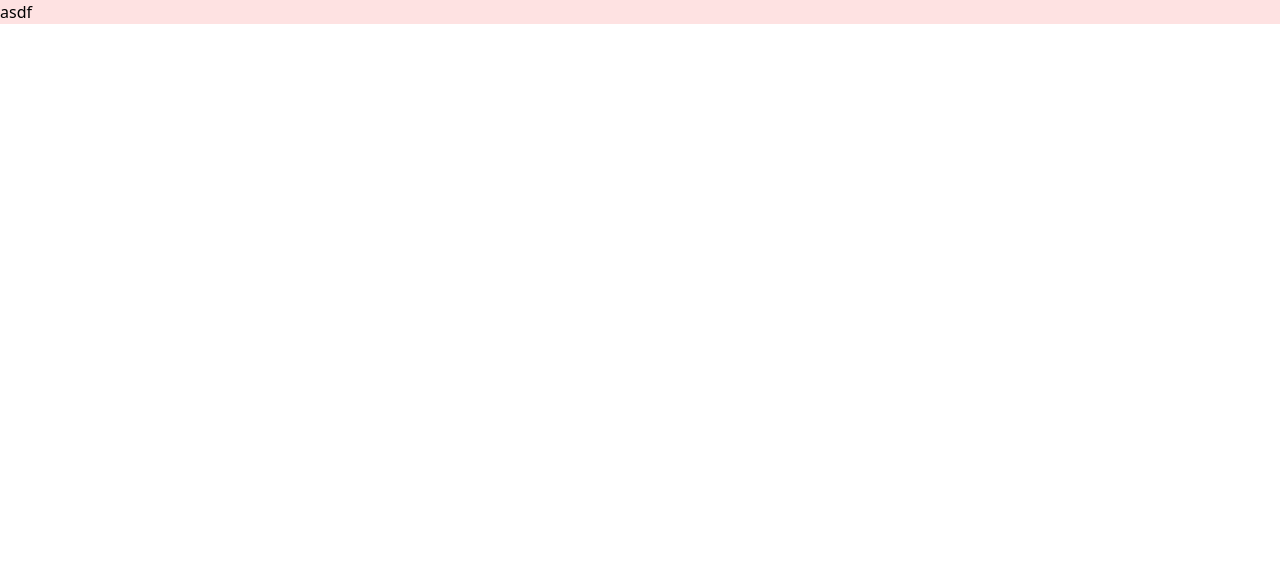
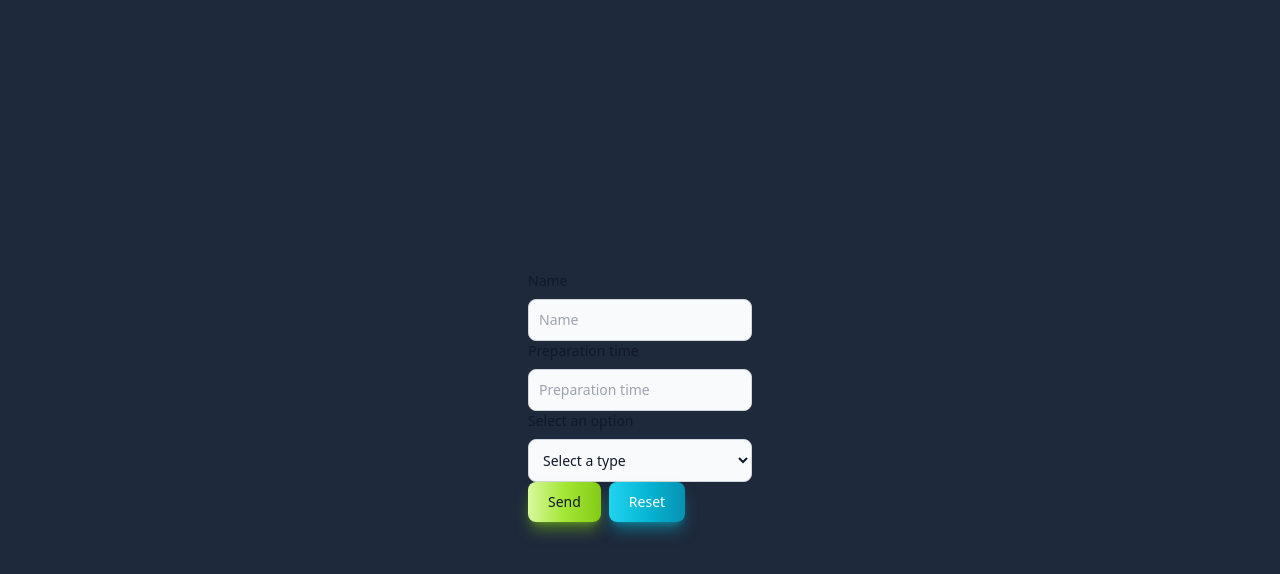
Before and after one commit to WojciechChuchro/Dishes, a React (Vite) app: page / in a window 1280 px wide. Shown: the top 574 px of the page. Built offline with nearby package versions, Linux system fonts and the light colour scheme.

Commit message:
Create simple form.

```diff
--- a/package.json
+++ b/package.json
@@ -11,7 +11,8 @@
   },
   "dependencies": {
     "react": "^18.2.0",
-    "react-dom": "^18.2.0"
+    "react-dom": "^18.2.0",
+    "type-plus": "^6.8.1"
   },
   "devDependencies": {
     "@types/react": "^18.0.28",
--- a/src/App.tsx
+++ b/src/App.tsx
@@ -1,9 +1,185 @@
 import { useState } from "react"
 
+interface fromZeroToTen {
+  spiciness_scale: 0 | 1 | 2 | 3 | 4 | 5 | 6 | 7 | 8 | 9 | 10
+}
+interface data extends fromZeroToTen {
+  name: string
+  preperation_time: string
+  type: string
+  number_of_slices: number
+  diameter: number
+  slices_of_bread: string
+}
+
 function App() {
+  const [data, setData] = useState<data>({
+    name: "",
+    preperation_time: "",
+    type: "",
+    number_of_slices: 0,
+    diameter: 0,
+    spiciness_scale: 0,
+    slices_of_bread: "",
+  })
+
+  const handleSubmit = (event: React.ChangeEvent<HTMLInputElement>) => {
+    event.preventDefault()
+  }
+  function handleSelectChange(event: React.ChangeEvent<HTMLSelectElement>) {
+    setData((prevData) => ({
+      ...prevData,
+      type: event.target.value,
+    }))
+  }
+
   return (
     <>
-      <div className="bg-red-100">asdf</div>
+      <form
+        onSubmit={() => handleSubmit}
+        className="flex flex-col items-center justify-center bg-slate-800 w-screen h-screen"
+      >
+        <div className="">
+          <div>
+            <label
+              htmlFor="name"
+              className="block mb-2 text-sm font-medium text-gray-900 dark:text-white"
+            >
+              Name
+            </label>
+            <input
+              type="text"
+              id="name"
+              className="bg-gray-50 border border-gray-300 text-gray-900 text-sm rounded-lg focus:ring-blue-500 focus:border-blue-500 block w-full p-2.5 dark:bg-gray-700 dark:border-gray-600 dark:placeholder-gray-400 dark:text-white dark:focus:ring-blue-500 dark:focus:border-blue-500"
+              placeholder="Name"
+              required
+            />
+          </div>
+          <div>
+            <label
+              htmlFor="preparation-time"
+              className="block mb-2 text-sm font-medium text-gray-900 dark:text-white"
+            >
+              Preparation time
+            </label>
+            <input
+              type="text"
+              id="preparation-time"
+              className="bg-gray-50 border border-gray-300 text-gray-900 text-sm rounded-lg focus:ring-blue-500 focus:border-blue-500 block w-full p-2.5 dark:bg-gray-700 dark:border-gray-600 dark:placeholder-gray-400 dark:text-white dark:focus:ring-blue-500 dark:focus:border-blue-500"
+              placeholder="Preparation time"
+              required
+            />
+          </div>
+          <div>
+            <label
+              htmlFor="type-id"
+              className="block mb-2 text-sm font-medium text-gray-900 dark:text-white"
+            >
+              Select an option
+            </label>
+            <select
+              id="type-id"
+              className="bg-gray-50 border border-gray-300 text-gray-900 text-sm rounded-lg focus:ring-blue-500 focus:border-blue-500 block w-full p-2.5 dark:bg-gray-700 dark:border-gray-600 dark:placeholder-gray-400 dark:text-white dark:focus:ring-blue-500 dark:focus:border-blue-500"
+              onChange={handleSelectChange}
+            >
+              <option selected>Select a type</option>
+              <option value="Pizza">Pizza</option>
+              <option value="Soup">Soup</option>
+              <option value="Sandwich">Sandwich</option>
+            </select>
+          </div>
+          {data.type === "Pizza" && (
+            <>
+              <div>
+                <label
+                  htmlFor="number-of-slices"
+                  className="block mb-2 text-sm font-medium text-gray-900 dark:text-white"
+                >
+                  Number of slices
+                </label>
+                <input
+                  type="text"
+                  id="number-of-slices"
+                  className="bg-gray-50 border border-gray-300 text-gray-900 text-sm rounded-lg focus:ring-blue-500 focus:border-blue-500 block w-full p-2.5 dark:bg-gray-700 dark:border-gray-600 dark:placeholder-gray-400 dark:text-white dark:focus:ring-blue-500 dark:focus:border-blue-500"
+                  placeholder="Number of slices"
+                  required
+                />
+              </div>
+              <div>
+                <label
+                  htmlFor="diameter"
+                  className="block mb-2 text-sm font-medium text-gray-900 dark:text-white"
+                >
+                  Diameter
+                </label>
+                <input
+                  type="text"
+                  id="diameter"
+                  className="bg-gray-50 border border-gray-300 text-gray-900 text-sm rounded-lg focus:ring-blue-500 focus:border-blue-500 block w-full p-2.5 dark:bg-gray-700 dark:border-gray-600 dark:placeholder-gray-400 dark:text-white dark:focus:ring-blue-500 dark:focus:border-blue-500"
+                  placeholder="Diameter"
+                  required
+                />
+              </div>
+            </>
+          )}
+
+          {data.type === "Soup" && (
+            <>
+              <div>
+                <label
+                  htmlFor="spiciness-scale"
+                  className="block mb-2 text-sm font-medium text-gray-900 dark:text-white"
+                >
+                  Spiciness scale
+                </label>
+                <input
+                  type="text"
+                  id="spiciness-scale"
+                  className="bg-gray-50 border border-gray-300 text-gray-900 text-sm rounded-lg focus:ring-blue-500 focus:border-blue-500 block w-full p-2.5 dark:bg-gray-700 dark:border-gray-600 dark:placeholder-gray-400 dark:text-white dark:focus:ring-blue-500 dark:focus:border-blue-500"
+                  placeholder="Spiciness scale"
+                  required
+                />
+              </div>
+            </>
+          )}
+
+          {data.type === "Sandwich" && (
+            <>
+              <div>
+                <label
+                  htmlFor="slices-of-bread"
+                  className="block mb-2 text-sm font-medium text-gray-900 dark:text-white"
+                >
+                  Slices of bread
+                </label>
+                <input
+                  type="text"
+                  id="slices-of-bread"
+                  className="bg-gray-50 border border-gray-300 text-gray-900 text-sm rounded-lg focus:ring-blue-500 focus:border-blue-500 block w-full p-2.5 dark:bg-gray-700 dark:border-gray-600 dark:placeholder-gray-400 dark:text-white dark:focus:ring-blue-500 dark:focus:border-blue-500"
+                  placeholder="Slices of bread"
+                  required
+                />
+              </div>
+            </>
+          )}
+
+          <div>
+            <button
+              type="submit"
+              className="text-gray-900 bg-gradient-to-r from-lime-200 via-lime-400 to-lime-500 hover:bg-gradient-to-br focus:ring-4 focus:outline-none focus:ring-lime-300 dark:focus:ring-lime-800 shadow-lg shadow-lime-500/50 dark:shadow-lg dark:shadow-lime-800/80 font-medium rounded-lg text-sm px-5 py-2.5 text-center mr-2 mb-2"
+            >
+              Send
+            </button>
+
+            <button
+              type="reset"
+              className="text-white bg-gradient-to-r from-cyan-400 via-cyan-500 to-cyan-600 hover:bg-gradient-to-br focus:ring-4 focus:outline-none focus:ring-cyan-300 dark:focus:ring-cyan-800 shadow-lg shadow-cyan-500/50 dark:shadow-lg dark:shadow-cyan-800/80 font-medium rounded-lg text-sm px-5 py-2.5 text-center mr-2 mb-2"
+            >
+              Reset
+            </button>
+          </div>
+        </div>
+      </form>
     </>
   )
 }
```
Also changed, not shown: 1 other file (tests, documents, lock files or other folders).
